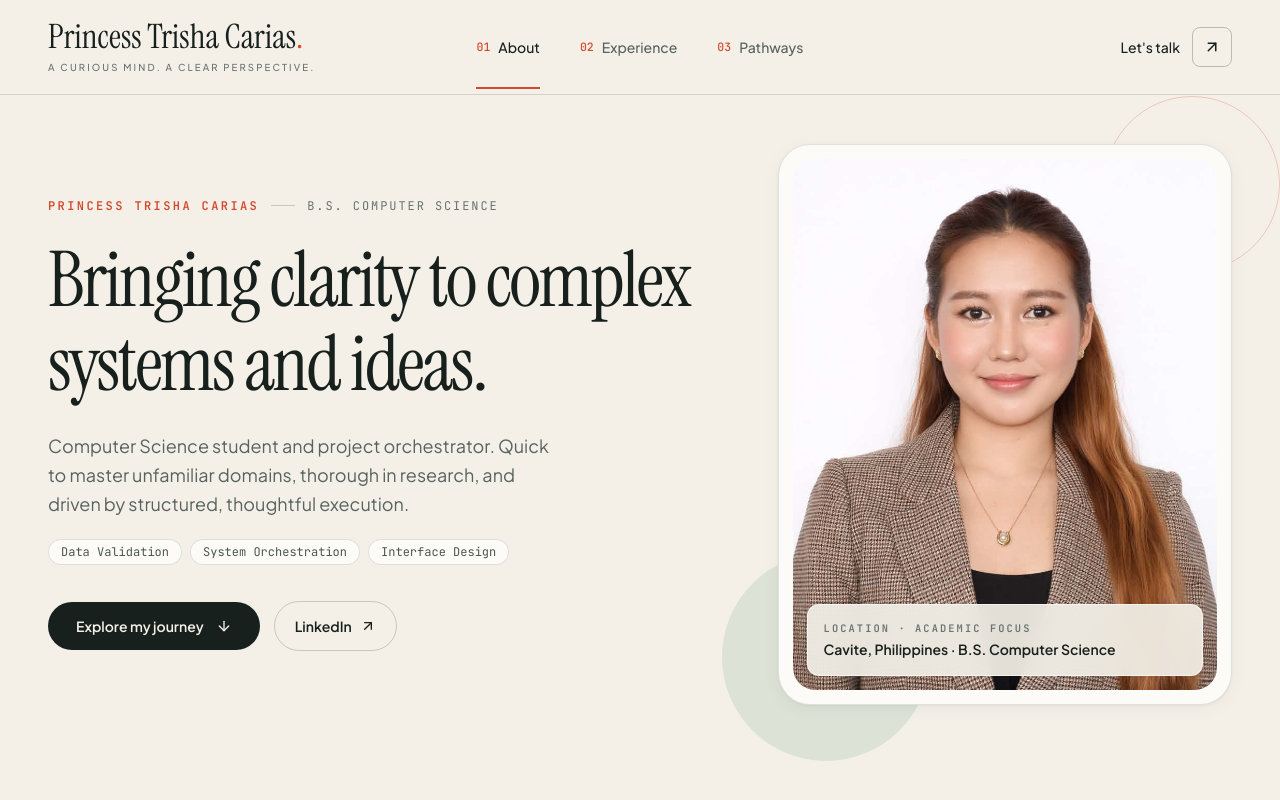
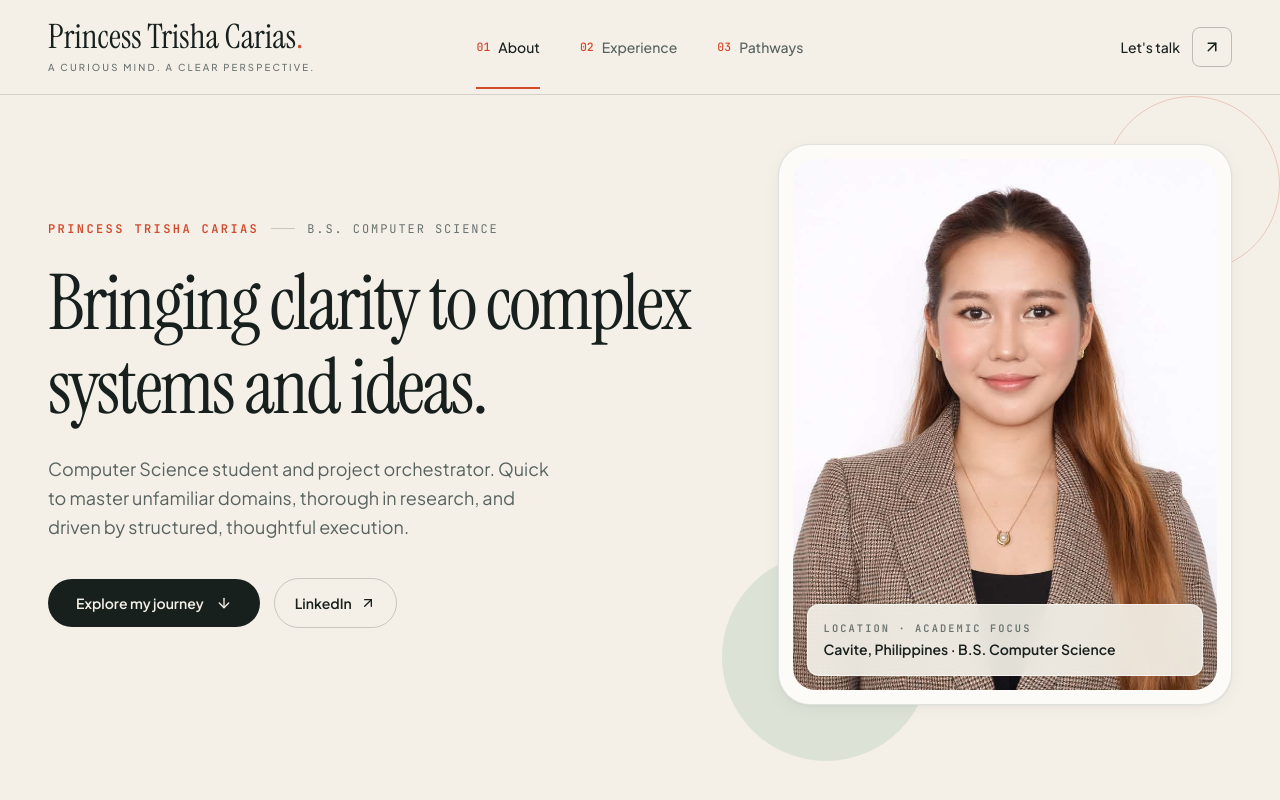
Before and after one commit to coco1oco/trisha-carias, a React (Vite) app: page / in a window 1280 px wide. Shown: the top 800 px of the page. Built offline with nearby package versions, Linux system fonts and the light colour scheme.

Commit message:
fix: remove capability pills from Hero section

```diff
--- a/src/sections/Hero.tsx
+++ b/src/sections/Hero.tsx
@@ -5,11 +5,7 @@ import { SOCIAL_LINKS } from "../data/content"
 import trishaPortrait from "../assets/trisha-carias.jpg"
 import { gsap, isReducedMotion } from "../utils/animations"
 
-const HERO_PILLS = [
-  "Data Validation",
-  "System Orchestration",
-  "Interface Design",
-]
+
 
 export function Hero() {
   const containerRef = useRef<HTMLElement>(null)
@@ -127,17 +123,7 @@ export function Hero() {
           thoughtful execution.
         </p>
 
-        {/* Capability Pills */}
-        <div className="mt-5 flex flex-wrap gap-2">
-          {HERO_PILLS.map((pill) => (
-            <span
-              key={pill}
-              className="rounded-full border border-[#17201d]/12 bg-white/70 px-3 py-1 font-mono text-[0.68rem] sm:text-xs text-[#4c5652]"
-            >
-              {pill}
-            </span>
-          ))}
-        </div>
+
 
         {/* Touch-Friendly Action Buttons */}
         <div
```
